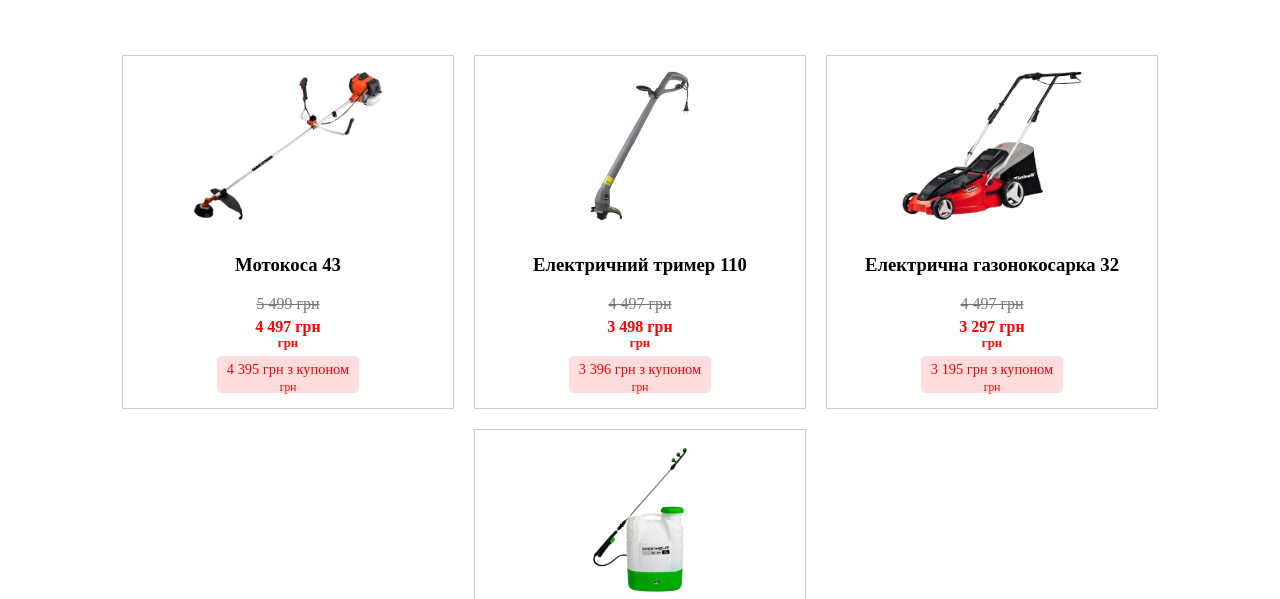
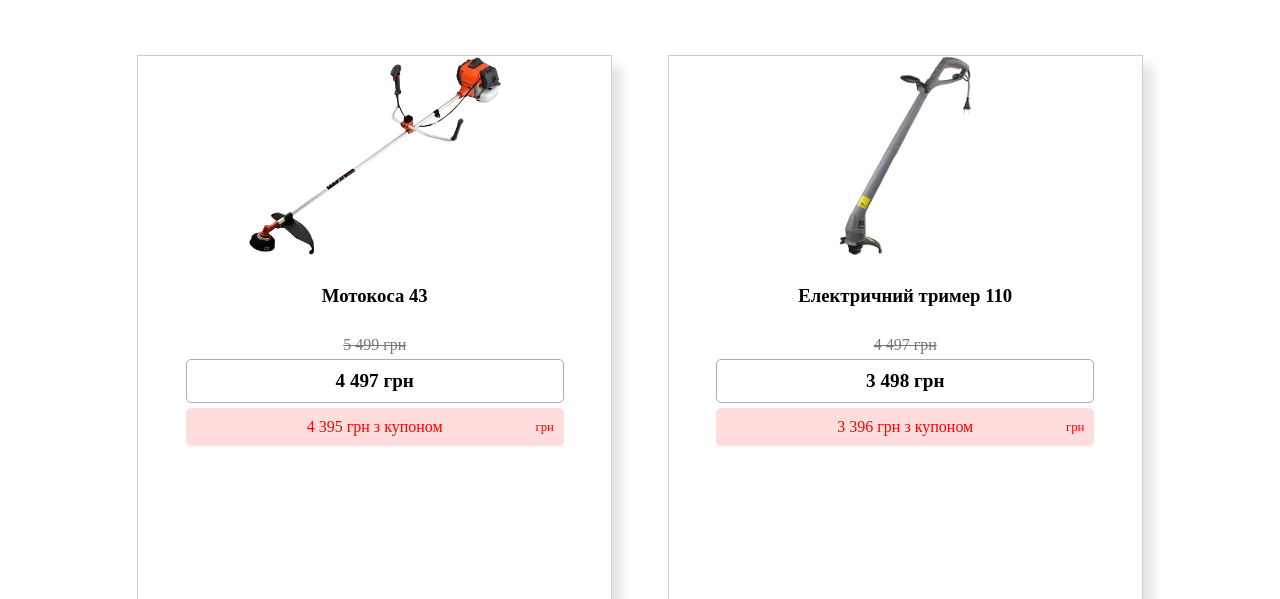
Before and after one commit to DarynaPolt/market, a plain HTML site: page index.html in a window 1280 px wide. Shown: the part 201-800 px from the top of the page. Drawn offline with Linux system fonts and the light colour scheme.

Commit message:
Update style.css

```diff
--- a/css/style.css
+++ b/css/style.css
@@ -17,7 +17,6 @@
   margin-top: 20px;
 }
 
-
 .promotion-items {
   text-align: center;
   margin-bottom: 20px;
@@ -26,20 +25,44 @@
 .product-cards {
   display: flex;
   flex-wrap: wrap;
-  justify-content: center;
-  gap: 20px;
+  justify-content: space-around;
+  gap: 10px;
 }
 
 .product-card {
   border: 1px solid #ccc;
-  padding: 15px;
-  width: 300px;
+  height: 600px;
+  width: 45%;
   text-align: center;
+  margin-bottom: 20px;
+  box-shadow: 10px 10px 10px rgba(0, 0, 0, 0.1);
+  display: flex;
+  flex-direction: column;
+  align-items: center;
+  padding-bottom: 15px;
+}
+
+@media (min-width: 768px) {
+  .product-cards {
+    display: flex;
+    flex-wrap: wrap;
+    justify-content: space-around;
+  }
+
+  .product-card {
+    width: 45%;
+  }
+}
+
+@media (max-width: 767px) {
+  .product-card {
+    width: 100%;
+  }
 }
 
 .product-card img {
-  max-width: 100%;
-  max-height: 150px;
+  max-width: 80%;
+  max-height: 200px;
   width: auto;
   height: auto;
   margin-bottom: 10px;
@@ -55,48 +78,65 @@
   display: flex;
   flex-direction: column;
   align-items: center;
+  width: 100%;
 }
 
 .old-price {
   text-decoration: line-through;
   color: #777;
   margin-bottom: 5px;
+  font-size: 1em;
 }
 
 .discounted-price {
-  color: red;
+  color: rgb(0, 0, 0);
   font-weight: bold;
+  background-color: rgb(255, 255, 255);
+  padding: 10px 20px;
+  border-radius: 5px;
+  font-size: 1.2em;
+  margin-bottom: 5px;
   position: relative;
-  padding-bottom: 15px;
+  border:1px solid #b1acac;
 }
 
 .discounted-price::after {
   content: "грн";
   position: absolute;
-  bottom: 0;
-  left: 50%;
-  transform: translateX(-50%);
+  right: 10px;
+  top: 50%;
+  transform: translateY(-50%);
   font-size: 0.8em;
-  color: red;
+  color: white;
 }
 
 .coupon-price {
   background-color: #ffdddd;
   color: red;
-  padding: 5px 10px;
+  padding: 10px 20px;
   border-radius: 5px;
-  font-size: 0.9em;
+  font-size: 1em;
   position: relative;
-  padding-bottom: 15px;
-  margin-top: 5px;
 }
 
 .coupon-price::after {
   content: "грн";
   position: absolute;
-  bottom: 0;
-  left: 50%;
-  transform: translateX(-50%);
+  right: 10px;
+  top: 50%;
+  transform: translateY(-50%);
   font-size: 0.8em;
   color: red;
 }
+
+.prices > span {
+  display: block;
+  width: 80%;
+  text-align: center;
+  margin-bottom: 5px;
+  box-sizing: border-box;
+}
+
+.prices > span:last-child {
+  margin-bottom: 0;
+}
```
